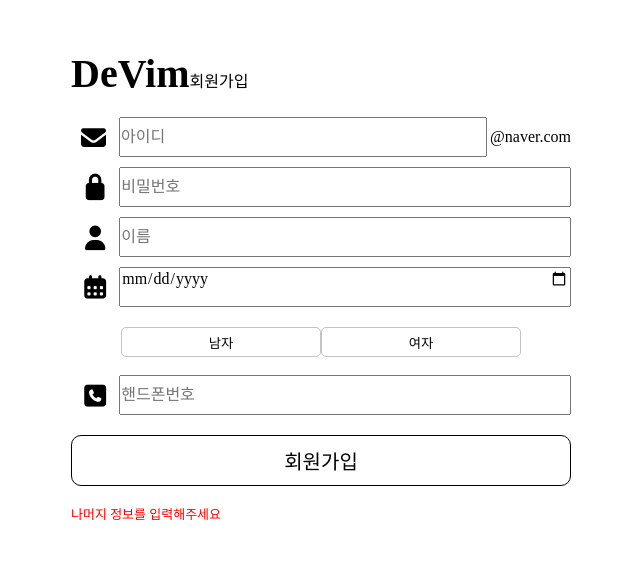
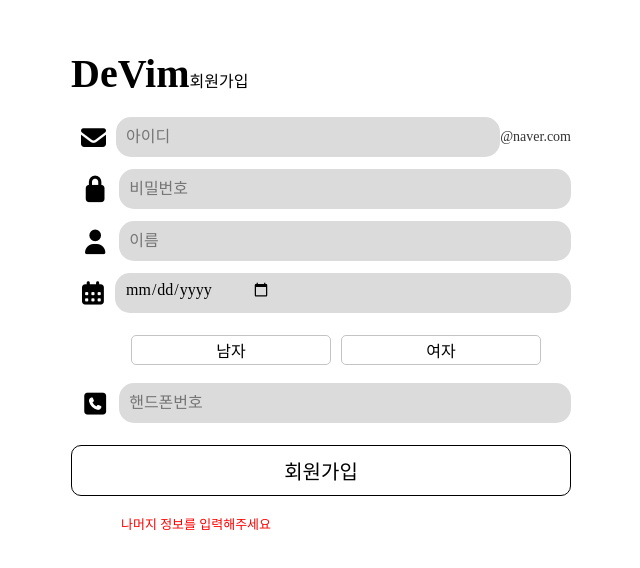
Before and after one commit to Team-DeVim/2025-DeVim, a React (Vite) app in the folder frontend/: page /register in a window 1280 px wide. Both pictures are taken after a click on the button "회원가입". Shown: the top 568 px of the page, without its empty margins (319-959 px from the left). Built offline with nearby package versions, Linux system fonts and the light colour scheme.

Commit message:
✨ [#4] MainPage - header

```diff
--- a/frontend/src/pages/SignUpRegister/Register.css
+++ b/frontend/src/pages/SignUpRegister/Register.css
@@ -1,5 +1,4 @@
-
-.registerBack{
+.register{
 	margin: 50px auto;
 	width: 90%;
 	max-width: 500px;
@@ -7,17 +6,18 @@
 	box-sizing: border-box;
 }
 /* 회원가입창 로고 */
-.logo_Devim{
+.register__logo {
   cursor: pointer;
   font-size: 40px;
   font-weight: 700;
   background: none;
   border: none;
 }
+
 /* 로고에 숨겨진 텍스트 */
-.logoHoverText {
+.register__logo-hover-text {
   position: absolute;
-	top: -10px; /* 로고 위에 숨겨놓기 */
+  top: -10px;
   left: 50%;
   transform: translateX(-50%) translateY(25px);
   opacity: 0;
@@ -26,93 +26,85 @@
   transition: opacity 0.5s ease, transform 0.5s ease;
   pointer-events: none;
 }
-.logoWrapper {
+
+/* 로고 그룹 */
+.register__logo-group {
   position: relative;
   display: inline-block;
 }
 
 /* 호버 시 나타남 */
-.logoWrapper:hover .logoHoverText {
+.register__logo-group:hover .register__logo-hover-text {
   opacity: 1;
   transform: translateX(-50%) translateY(0);
 }
 
-/*ㅡㅡㅡㅡㅡㅡㅡㅡㅡㅡㅡㅡ*/
 
-
-/*ㅡㅡ입력란ㅡㅡ*/
-.userInfo{
-	/* border: 2px dotted rgb(0, 0, 0); */
+/* 입력란 전체 */
+.register__user-info {
   margin-top: 20px;
   width: 100%;
   height: auto;
 }
 
-.userInfo input{
+/* 공통 input 스타일 */
+.register__user-info input {
+  padding-left: 10px;
   width: 100%;
   height: 40px;
   display: flex;
   flex-direction: column;
   box-sizing: border-box;
+  border: 1px none #adb7c2;
+  border-radius: 15px;
+  background-color: #dbdbdb;
 }
-/*ㅡㅡㅡㅡㅡㅡㅡㅡㅡㅡㅡㅡ*/
-/* 폰트어썸 */
-.fa-solid {
+
+/* 아이콘 위치 고정 */
+.register__icon {
   font-size: 25px;
   color: #000000;
   margin-right: 10px;
   margin-left: 10px;
 }
 
-.divSlotId {
+.register__input--birth {
+	padding-right: 60%; /* 달력 아이콘 공간 확보 */
+	padding-top: 7px; /* 가운데 정렬 */
+}
+
+/* 그룹별 입력란 */
+.register__group--id,
+.register__group--password,
+.register__group--name,
+.register__group--birth,
+.register__group--phone {
   display: flex;
   align-items: center;
- /* border: 1px solid #a87300; */
- gap: 3px;
- margin-bottom: 10px;
+  height: 40px;
+  position: relative;
+  margin-bottom: 12px;
 }
-.divSlotpw {
- display: flex;
- align-items: center;
- /* border: 1px solid #a87300; */
- margin-bottom: 10px;
-}
-.divSlotName {
- display: flex;
- align-items: center;
- /* border: 1px solid #a87300; */
- margin-bottom: 10px;
-}
-.divSlotBirth {
- display: flex;
- align-items: center;
- /* border: 1px solid #a87300; */
- margin-bottom: 10px;
-}
-.divSlotPhone {
- display: flex;
- align-items: center;
- /* border: 1px solid #a87300; */
- margin-bottom: 10px;
-}
-/*ㅡㅡㅡㅡㅡㅡㅡㅡㅡㅡㅡㅡ*/
 
-/*에러문구*/
-.error {
+
+/* 에러 메시지 */
+.register__error-message {
   color: red;
   font-size: 13px;
   margin-top: 4px;
+	margin-left: 50px;
 }
-/*ㅡㅡㅡㅡㅡㅡㅡㅡㅡㅡㅡㅡ*/
 
-/* 성별 */
-.formSection {
+/* 폼 섹션 */
+.register__form-section {
   display: flex;
   flex-direction: column;
 }
-/* 성별 폼 */
-.genderForm {
+
+/* 성별 선택 영역 */
+.register__group--gender {
   display: flex;
+	justify-content: space-evenly;
   flex-direction: row;
   align-self: center;
   flex: 1;
@@ -121,38 +113,48 @@
   cursor: pointer;
   margin-top: 10px;
 }
-.gender button{
+
+.register__gender-options {
+  display: flex;
+	justify-content: space-between;
+	margin-left: 30px;
+  gap: 10px;
+
+}
+
+.register__gender-button {
+	flex: 1;
   width: 200px;
   height: 30px;
+	font-size: 16px;
   flex-direction: column;
   align-items: center;
   border: 1px solid rgb(196, 196, 196);
   border-radius: 5px;
 }
-/* 성별 선택됬을때 */
-.selected {
-  background-color: #ffa550;
+
+.register__gender-button--selected {
+  background-color: #5f9872;
   color: white;
 }
 
-/*ㅡㅡㅡㅡㅡㅡㅡㅡㅡㅡㅡㅡ*/
-/* 버튼 스타일 */
-.div_GenderForeigner button{
-	border: 1px dotted black;
+/* 이메일 접미사 */
+.register__suffix--email {
+  font-size: 14px;
+  color: #333;
 }
-/*ㅡㅡㅡㅡㅡㅡㅡㅡㅡㅡㅡㅡ*/
 
-/*인증요청 버튼*/
-.authenticationRequest{
+/* 가입 버튼 */
+.register__submit-button {
   font-size: 20px;
   border: 1px solid black;
   border-radius: 10px;
   margin: 10px 0px;
   padding: 10px;
 }
-.authenticationRequest:hover{
+
+.register__submit-button:hover {
   color: #ffffff;
   background-color: #007830;
   transition: background-color 0.3s ease, transform 0.2s ease;
 }
-/*ㅡㅡㅡㅡㅡㅡㅡㅡㅡㅡㅡㅡ*/
--- a/frontend/src/pages/SignUpRegister/Register.jsx
+++ b/frontend/src/pages/SignUpRegister/Register.jsx
@@ -182,80 +182,88 @@
 
   /*ㅡㅡㅡㅡㅡㅡㅡㅡㅡㅡㅡㅡㅡㅡㅡㅡㅡㅡㅡㅡㅡㅡㅡㅡㅡㅡㅡㅡㅡㅡㅡㅡㅡㅡㅡㅡㅡㅡㅡㅡㅡㅡ*/
   return (
-
-    <div className="registerBack">
+    <div className="register">
       <div>
-        <div className="logoWrapper">
-          <button className="logo_Devim" onClick={main}>
+        <div className="register__logo-group">
+          <button className="register__logo" onClick={main}>
             DeVim
           </button>
-          <span className="logoHoverText">메인으로</span>
+          <span className="register__logo-hover-text">메인으로</span>
         </div>
         회원가입
-        <div className="userInfo">
-          <div className="divSlotId">
-            <i class="fa-solid fa-envelope"></i>
+        <div className="register__user-info">
+          <div className="register__group--id">
+            <i className="register__icon fa-solid fa-envelope"></i>
             <input
-              className="id"
+              className="register__input--id"
               type="text"
               placeholder="아이디"
               value={id}
               onChange={(e) => validateId(e.target.value)}
             />
-            <div> @naver.com</div>
+            <div className="register__suffix--email">@naver.com</div>
           </div>
-          <div>
-            <div className="divSlotpw">
-              <i class="fa-solid fa-lock"></i>
+
+          <div className="register__group--password">
+            <i className="register__icon fa-solid fa-lock"></i>
             <input
-                className="password"
+              className="register__input--password"
               type={showPassword ? "text" : "password"}
               placeholder="비밀번호"
               value={password}
               onChange={(e) => validatePassword(e.target.value)}
             />
           </div>
-          </div>
 
-          {idError && <p className="error">{idError}</p>}
-          {passwordError && <p className="error">{passwordError}</p>}
+          {idError && <p className="register__error-message">{idError}</p>}
+          {passwordError && (
+            <p className="register__error-message">{passwordError}</p>
+          )}
 
-          <div className="divSlotName">
-            <i class="fa-solid fa-user"></i>
+          <div className="register__group--name">
+            <i className="register__icon fa-solid fa-user"></i>
             <input
               type="text"
-              className="name"
+              className="register__input--name"
               placeholder="이름"
               value={name}
               onChange={(e) => validateName(e.target.value)}
             />
           </div>
-          <div className="divSlotBirth">
-            <i class="fa-solid fa-calendar-days"></i>
+
+          <div className="register__group--birth">
+            <i className="register__icon fa-solid fa-calendar-days"></i>
             <input
               type="date"
-              className="birth"
-              placeholder="생년월일 (예 : 19990310)"
+              className="register__input--birth"
+              placeholder="생년월일(예 : 19990310)"
               value={birth}
               onChange={(e) => validateBirth(e.target.value)}
-              max={new Date().toISOString().split("T")[0]} // 오늘 날짜까지 선택 가능
+              max={new Date().toISOString().split("T")[0]}
             />
           </div>
-          {nameError && <p className="error">{nameError}</p>}
-          {birthError && <p className="error">{birthError}</p>}
 
-          <div className="formSection">
-            <div className="genderForm">
-              <div className="gender">
+          {nameError && <p className="register__error-message">{nameError}</p>}
+          {birthError && (
+            <p className="register__error-message">{birthError}</p>
+          )}
+
+          <div className="register__form-section">
+            <div className="register__group--gender">
+              <div className="register__gender-options">
                 <button
-                  className={gender == "남자" ? "selected" : ""}
+                  className={`register__gender-button ${
+                    gender === "남자" ? "register__gender-button--selected" : ""
+                  }`}
                   onClick={() => handleGenderSelect("남자")}
                 >
                   남자
                 </button>
 
                 <button
-                  className={gender === "여자" ? "selected" : ""}
+                  className={`register__gender-button ${
+                    gender === "여자" ? "register__gender-button--selected" : ""
+                  }`}
                   onClick={() => handleGenderSelect("여자")}
                 >
                   여자
@@ -264,11 +272,12 @@
             </div>
 
             <br />
-            <div class="divSlotPhone">
-              <i class="fa-solid fa-square-phone"></i>
+
+            <div className="register__group--phone">
+              <i className="register__icon fa-solid fa-square-phone"></i>
               <input
                 type="text"
-                id="phone"
+                className="register__input--phone"
                 placeholder="핸드폰번호"
                 value={phone}
                 onChange={handlePhoneChange}
@@ -276,17 +285,23 @@
               />
             </div>
 
-            {phoneError && <p className="error">{phoneError}</p>}
+            {phoneError && (
+              <p className="register__error-message">{phoneError}</p>
+            )}
 
             <button
-              className="authenticationRequest"
+              className="register__submit-button"
               type="submit"
               onClick={handleCheckRequest}
             >
               회원가입
             </button>
+
             {submitError && (
-              <p className="error" style={{ marginTop: "8px" }}>
+              <p
+                className="register__error-message"
+                style={{ marginTop: "8px" }}
+              >
                 {submitError}
               </p>
             )}
--- a/frontend/src/pages/main/components/Header/Header.css
+++ b/frontend/src/pages/main/components/Header/Header.css
@@ -6,34 +6,49 @@
     /* 형태만 유지 */
 }
 
-.nav {
+.header__nav {
     display: flex;
     align-items: center;
     justify-content: space-between;
     margin: 0 auto;
 }
 
-.logo {
+.header__logo {
     font-size: 2rem;
     font-weight: bold;
 		cursor: pointer;
 }
 
-.menu {
+.header__menu {
     display: flex;
     gap: 100px;
     /* 원본 간격 유지 */
     font-size: 20px;
 }
 
-.search {
+.header__search{
+  position: relative;
+  display: inline-block;
+}
+.header__search--input {
     width: 300px;
     height: 30px;
     padding: 5px 10px;
     border-radius: 30px;
 }
+.header__search .search-icon {
+  position: absolute;
+  right: 10px;
+	font-size: 18px;
+  top: 50%;
+  transform: translateY(-50%);
+  color: #888;
+  cursor: pointer;
+}
 
-.auth {
+
+
+.header__auth {
     display: flex;
     gap: 10px;
 }
```
Also changed, not shown: frontend/src/pages/SignUpRegister/SignUp.css (+63 -56 lines), frontend/src/pages/SignUpRegister/SignUp.jsx (+24 -18 lines), frontend/src/pages/main/components/Carousel/Carousel.jsx (+13 -5 lines), frontend/src/pages/main/components/Header/Header.jsx (+29 -12 lines). Lines whose indentation alone changed are shown as unchanged.
